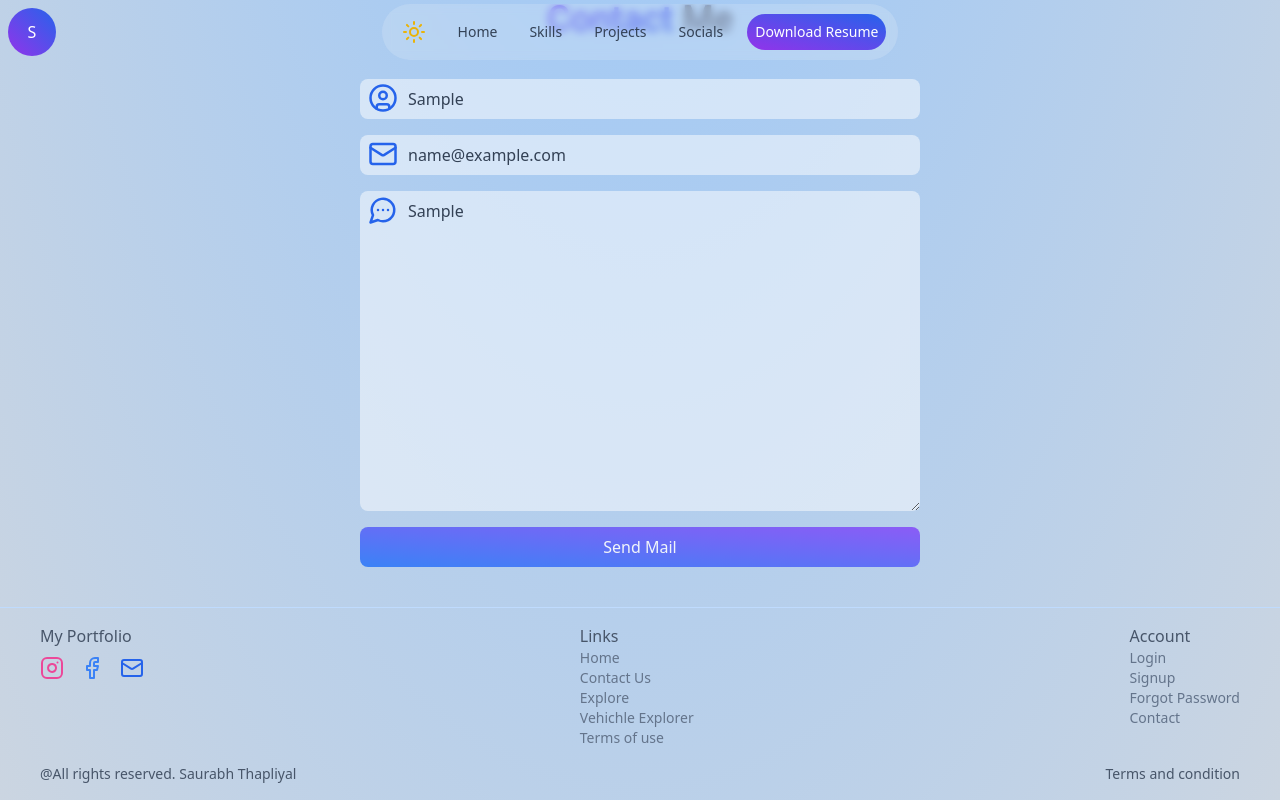
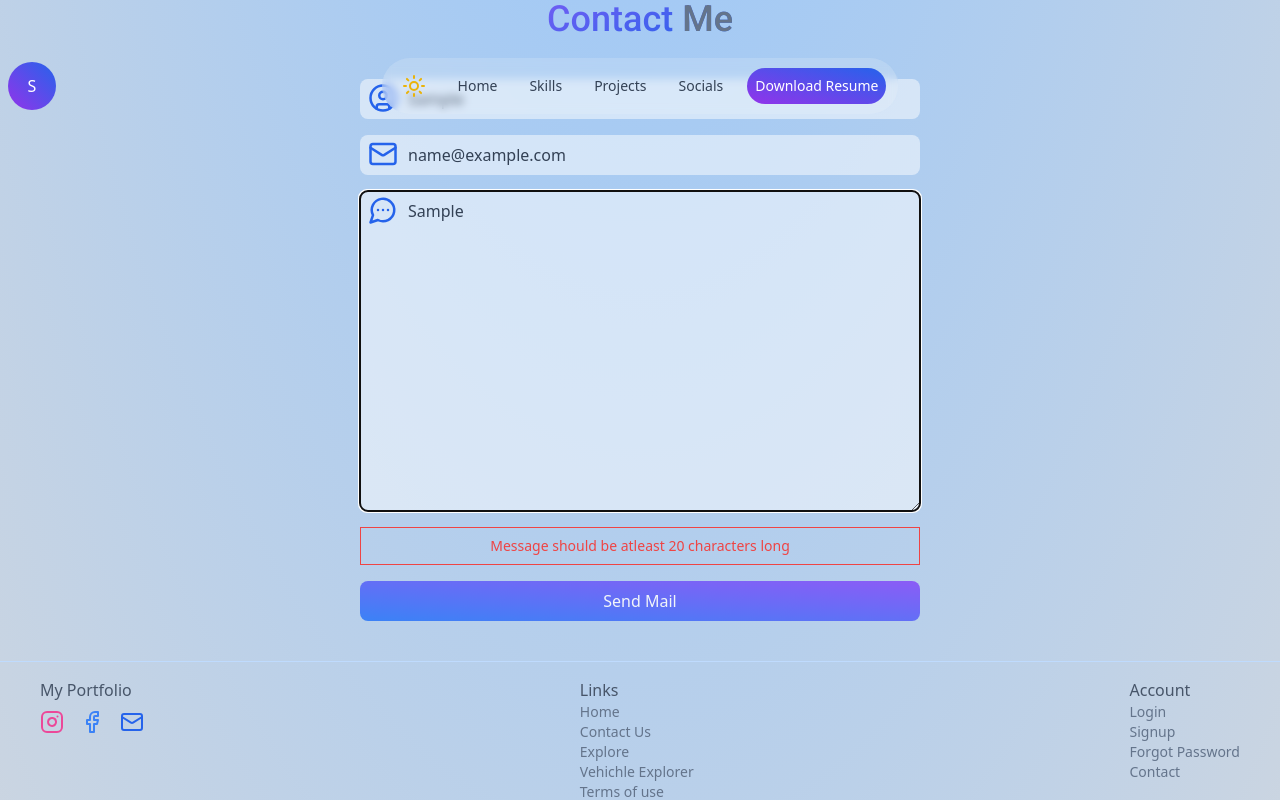
Before and after one commit to Saurabh-2003/Portfolio, a Next.js app: page / in a window 1280 px wide. Both pictures are taken after typing "Sample", "name@example.com", "Sample" into the empty fields and a click on the button "Send Mail". Shown: the part 2217-3017 px from the top of the page. Built offline with nearby package versions, Linux system fonts and the light colour scheme; a web font is replaced by a local one.

Commit message:
Contact form is completed using React Hook Forms but there are some frontend erros that I need to fix

```diff
--- /dev/null
+++ b/app/api/send-mail/route.ts
@@ -0,0 +1,52 @@
+import { NextResponse } from "next/server";
+
+export async function POST (req:Request) {
+    try {
+        let nodemailer = require('nodemailer');
+        const {name , email, message} = await req.json();
+        const transporter = nodemailer.createTransport({
+            port: process.env.SMTP_PORT,
+            host: process.env.SMTP_HOST,
+            auth: {
+                user: process.env.SMTP_USER as string,
+                pass: process.env.SMTP_PASS as string,
+            },
+            secure: true,
+        });
+
+        const mailData = {
+            from: {
+                name:'Portfolio',
+                address: process.env.SMTP_USER as string,
+            },
+            to: process.env.SMTP_USER as string,
+            subject: `Contacted through Portfolio by ${name}`,
+            html: `
+                <p>Name :  ${name} </p>
+                <p>Email : ${email} </p>
+                <p>Message : ${message}</p>
+            `,
+        };
+
+        await transporter.sendMail(mailData, function (err:string, info :string) {
+            if (err) {
+                return NextResponse.json(
+                    { success: false, message: 'Failed to send email. Please try again later.' },
+                    {status : 400},
+                    );
+            } else {
+                return NextResponse.json(
+                    { success: true, message: 'Email sent successfully!' },
+                    {status:200},
+                    );
+            }
+        });
+
+    }catch (error) {
+        console.error(error);
+        return NextResponse.json(
+            { success: false, message: 'Failed to send email. Please try again later.' },
+            {status:500}
+            );
+    }
+}
--- a/components/Contact.tsx
+++ b/components/Contact.tsx
@@ -1,8 +1,8 @@
 'use client'
 
-import { useState } from "react"
 import {Roboto} from 'next/font/google'
 import { Mail, MessageCircleMoreIcon, UserCircleIcon } from "lucide-react"
+import {type FieldValues, useForm } from "react-hook-form"
 
 const roboto = Roboto ({
   weight: '500',
@@ -10,25 +10,27 @@ const roboto = Roboto ({
 })
 
 const Contact = () => {
-  const [name, setName] = useState('')
-  const [email, setEmail] = useState('')
-  const [message,setMessage] = useState('')
+  const {register, handleSubmit, formState:{errors, isSubmitting}, reset} = useForm();
 
-  const contactMe = (e: React.FormEvent<HTMLFormElement>) => {
-    e.preventDefault();
-    const formData = new FormData();
-    formData.append('name', name);
-    formData.append('email', email);
-    formData.append('message', message);
+  const onSubmit = async(data:FieldValues) => {
+    const response = await fetch('/api/send-mail', {
+      method:'POST',
+      headers: {
+        'Content-Type' : 'application/json'
+      },
+      body:JSON.stringify(data)
+    })
 
-    console.log('form submitted')
-    setName('')
-    setEmail('')
-    setMessage('')
+    if(response.ok){
+      console.log('Email sent successfully');
+    }
 
-    console.log('form cleared')
+    if(!response.ok){
+      console.log('Some Problem Occured While sending the Mail');
+    }
+
+    reset();
   }
-
 
   return (
     <div className='w-full grid place-items-center'>
@@ -37,38 +39,66 @@ const Contact = () => {
         Contact <span className="text-slate-500">Me</span>
       </div>
 
-      <form className="lg:w-2/4 w-full  grid place-items-center lg:p-10 p-4 gap-4
+      <form
+      onSubmit={handleSubmit(onSubmit)}
+      className="lg:w-2/4 w-full  grid place-items-center lg:p-10 p-4 gap-4
       dark:text-slate-100 text-slate-700 antialiased"
-      onSubmit={contactMe}>
+     >
         <div className="w-full h-full relative flex flex-col">
           <input
-          onChange={(e) => setName(e.target.value)}
+          {...register('name', {
+            required:"Please enter your name"
+          })}
           placeholder="Name"
           className=" py-2 pr-4 pl-12 dark:bg-white/10 bg-white/50 rounded-lg"
           type='text' />
           <UserCircleIcon size={30} className="absolute left-2 top-1 text-blue-600" />
         </div>
+        {errors.name && (
+          <p className="text-red-500 text-sm border-[.5px] border-red-500 w-full
+          py-2 text-center">{`${errors.name.message}`}</p>
+        )}
 
         <div className="w-full h-full relative flex flex-col">
           <input
-          onChange={(e) => setEmail(e.target.value)}
+          {...register('email', {
+            required:"Please enter your Email Address "
+          })}
           placeholder="Email"
           type='email'
           className=" py-2  pr-4 dark:bg-white/10 bg-white/50 pl-12 rounded-lg"/>
           <Mail size={30} className="absolute left-2 top-1 text-blue-600" />
         </div>
+        {errors.email && (
+          <p className="text-red-500 text-sm border-[.5px] border-red-500  w-full text-center
+          py-2">{`${errors.email.message}`}</p>
+        )}
 
         <div className="w-full h-full relative flex flex-col ">
           <textarea
-          onChange={(e) => setMessage(e.target.value)}
+          {...register('message', {
+            required:"Please enter your Message ",
+            minLength: {
+              value:20,
+              message:"Message should be atleast 20 characters long"
+            }
+          })}
           placeholder="Message"
           className=" py-2 pr-4 bg-white/50  dark:bg-white/10 min-h-80 pl-12 rounded-lg" />
           <MessageCircleMoreIcon size={30} className="absolute left-2 top-1 text-blue-600"/>
         </div>
+        {errors.message && (
+          <p className="text-red-500 text-sm border-[.5px] border-red-500  w-full text-center
+          py-2">{`${errors.message.message}`}</p>
+        )}
 
-        <button className='bg-gradient-to-tr from-blue-500 to-violet-500  py-2 w-full rounded-lg
-         text-slate-100 hover:bg-gradient-radial'
-        type='submit'>Send Mail</button>
+        <button
+        className={`bg-gradient-to-tr from-blue-500 to-violet-500  py-2 w-full
+                    rounded-lg text-slate-100 hover:bg-gradient-to-bl
+                    ${'disabled:from-blue-700 disabled:to-violet-700'}`}
+        type='submit'
+        disabled={isSubmitting}
+        >Send Mail</button>
       </form>
     </div>
   )
--- a/package.json
+++ b/package.json
@@ -13,10 +13,12 @@
     "framer-motion": "^10.18.0",
     "lucide-react": "^0.309.0",
     "next": "14.0.4",
+    "nodemailer": "^6.9.9",
     "react": "^18",
     "react-dom": "^18",
     "react-hook-form": "^7.50.0",
-    "react-intersection-observer": "^9.5.3"
+    "react-intersection-observer": "^9.5.3",
+    "toast": "^0.5.4"
   },
   "devDependencies": {
     "@types/aos": "^3.0.7",
```
Also changed, not shown: 2 other files (tests, documents, lock files or other folders).
